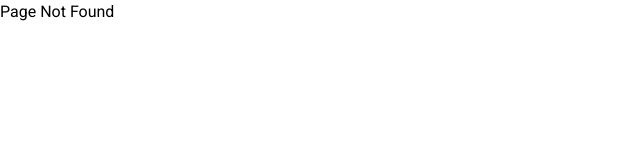
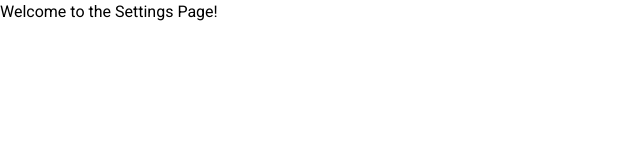
Before and after one commit to Zaheer289/FlowBoard, a React (Vite) app in the folder flowboard-frontend/: page /settings in a window 1280 px wide. Before the commit this address had no page. Shown: the top 160 px of the page, without its empty margins (0-640 px from the left). Built offline with nearby package versions, Linux system fonts and the light colour scheme; a web font is replaced by a local one.

Commit message:
Added settings page to the routes

```diff
--- a/flowboard-frontend/src/App.jsx
+++ b/flowboard-frontend/src/App.jsx
@@ -8,11 +8,13 @@ import './app.css';
 import TermsConditions from './pages/TermsConditions';
 import PrivacyPolicy from './pages/PrivacyPolicy';
 import Home from './pages/Home';
+import Settings from './pages/Settings';
 
 function App() {
   return(
     <Routes>
       <Route index element={<Home />}></Route>
+      <Route path="/settings" element={<Settings />} />
       <Route path="/dashboard" element={<Dashboard />} />
       <Route path="/login" element={<Login />} />
       <Route path="/register" element={<Register />} />
--- /dev/null
+++ b/flowboard-frontend/src/pages/Settings.jsx
@@ -0,0 +1,6 @@
+function Settings(){
+    return(
+        <h1>Welcome to the Settings Page!</h1>
+    )
+}
+export default Settings;
```
